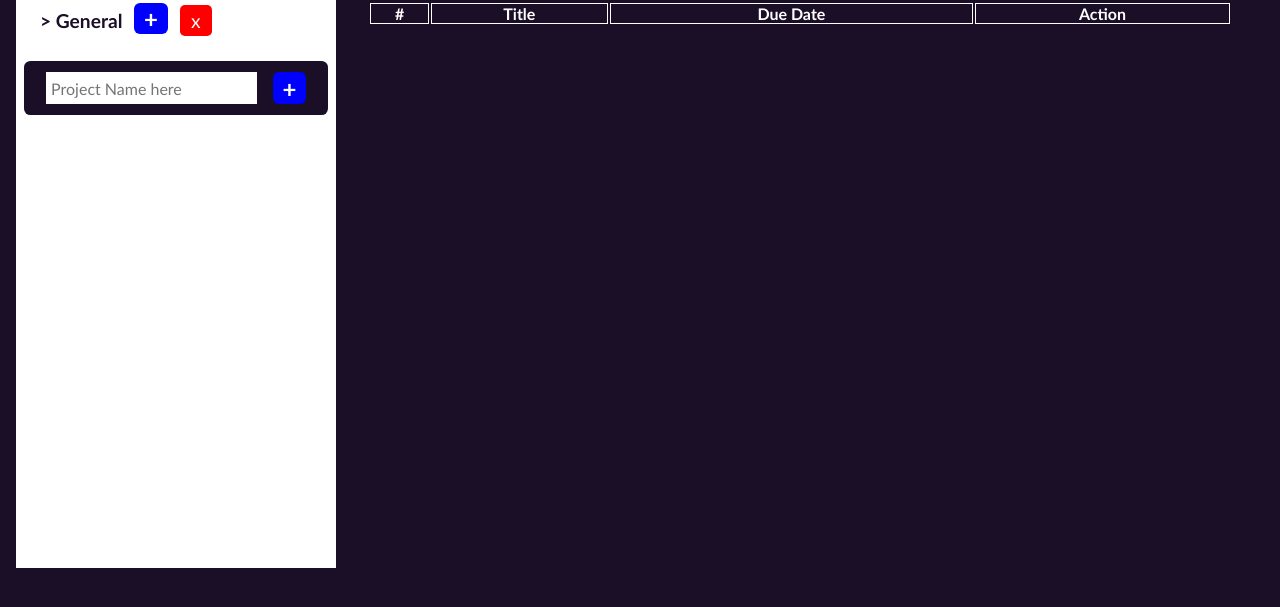
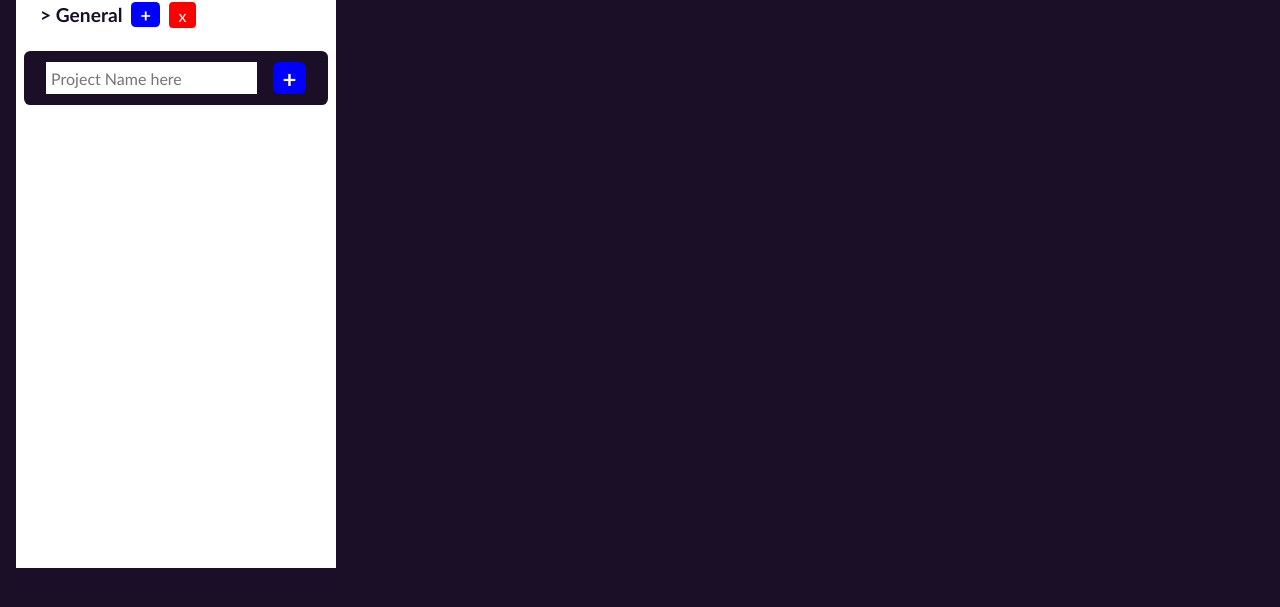
Before and after one commit to teekaytech/Todo-List, a website built with webpack: page dist/index.html in a window 1280 px wide. Shown: the part 193-800 px from the top of the page. Built offline with nearby package versions, Linux system fonts and the light colour scheme.

Commit message:
Refactor projects list section

```diff
--- a/src/assets/styles.scss
+++ b/src/assets/styles.scss
@@ -67,8 +67,8 @@ body {
       padding: 1em;
 
       .p {
+        display: inline-block;
         padding: 0.5em 0;
-        position: relative;
         font-weight: bolder;
         font-size: 1.2em;
 
@@ -85,7 +85,9 @@ body {
 
       .add-todo {
         @include add-buttons();
+        font-size: large;
         margin: 0 0.5em;
+        padding: 0.1em 0.5em;
       }
     }
 
--- a/src/index.js
+++ b/src/index.js
@@ -6,6 +6,8 @@ import Logic from './modules/logic';
 import './assets/styles.scss';
 
 const {
+  todoTable,
+  todoForm,
   render,
   showForm,
   hideForm,
@@ -63,8 +65,7 @@ deleteProject.forEach(project => {
 const currentProjects = document.querySelectorAll('.p');
 currentProjects.forEach((project) => {
   project.addEventListener('click', () => {
-    const titleContainer = document.getElementById('t-header');
-    const todoTable = document.getElementById('todo-table');
-    Logic.displayTodos(project.id, titleContainer, todoTable);
+    const todosContainer = document.getElementById('todos');
+    Logic.displayTodos(project.id, todosContainer, todoTable(), todoForm());
   });
 });
--- a/src/modules/dom.js
+++ b/src/modules/dom.js
@@ -83,11 +83,7 @@ const Dom = (() => {
   };
 
   const todoSection = task => {
-    const todoContainer = tag('div', '', 't-list', 't-list');
-    todoContainer.appendChild(todoTable());
-
     task.appendChild(tag('p', 'Click on a project to view tasks', 't-header', 't-header'));
-    task.appendChild(todoContainer);
     task.appendChild(todoForm());
     return task;
   };
@@ -120,10 +116,12 @@ const Dom = (() => {
     todos,
     todoSection,
     render,
+    todoForm,
     showForm,
     hideForm,
     closeButton,
     newProjectButton,
+    todoTable,
   };
 })();
 
--- a/src/modules/logic.js
+++ b/src/modules/logic.js
@@ -21,17 +21,20 @@ const Logic = (() => {
   const getProject = (id) => JSON.parse(localStorage.getItem(id));
 
   const allProjects = () => {
-    const allProjectsContainer = Elements.tag('div', '', 'p-list', 'p-list');
+    const projectsSection = Elements.tag('div', '', 'p-list', 'p-list');
+
     for (let i = 0; i < localStorage.length; i += 1) {
       const key = localStorage.key(i);
       if ((typeof parseInt('key', 10)) === 'number') {
-        const prjt = Elements.tag('p', `> ${getProject(key).name}`, `${key}`, 'p');
-        prjt.innerHTML += `<button class="add-todo" id="${key}">+</button>`;
-        prjt.innerHTML += `<button class="delete-p" id="${key}">x</button>`;
-        allProjectsContainer.appendChild(prjt);
+        const project = Elements.tag('div');
+        project.appendChild(Elements.tag('p', `> ${getProject(key).name}`, `${key}`, 'p'));
+        project.appendChild(Elements.tag('button', '+', key, 'add-todo'));
+        project.appendChild(Elements.tag('button', 'x', key, 'delete-p'));
+
+        projectsSection.appendChild(project);
       }
     }
-    return allProjectsContainer;
+    return projectsSection;
   };
 
   const deleteProject = id => {
@@ -82,12 +85,14 @@ const Logic = (() => {
     }
   };
 
-  const displayTodos = (id, title, table) => {
+  const displayTodos = (id, todoContainer, table, form) => {
     const thisProject = getProject(id);
     const todos = thisProject.todoList;
 
-    title.innerHTML = thisProject.name;
-    todos.forEach(todo => {
+    todoContainer.innerHTML = '';
+    todoContainer.appendChild(Elements.tag('p', thisProject.name, 't-header', 't-header'));
+
+    todos.forEach((todo) => {
       const tr = Elements.tag('tr');
       tr.appendChild(Elements.tag('td', ''));
       tr.appendChild(Elements.tag('td', todo.title));
@@ -95,6 +100,9 @@ const Logic = (() => {
       tr.appendChild(Elements.tag('td', 'delete'));
       table.appendChild(tr);
     });
+
+    todoContainer.appendChild(table);
+    todoContainer.appendChild(form);
   };
 
   return {
```
Also changed, not shown: dist/main.js.
